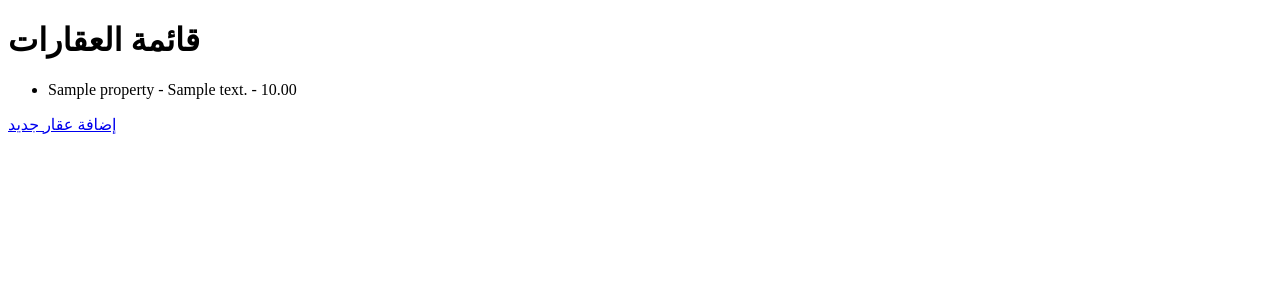
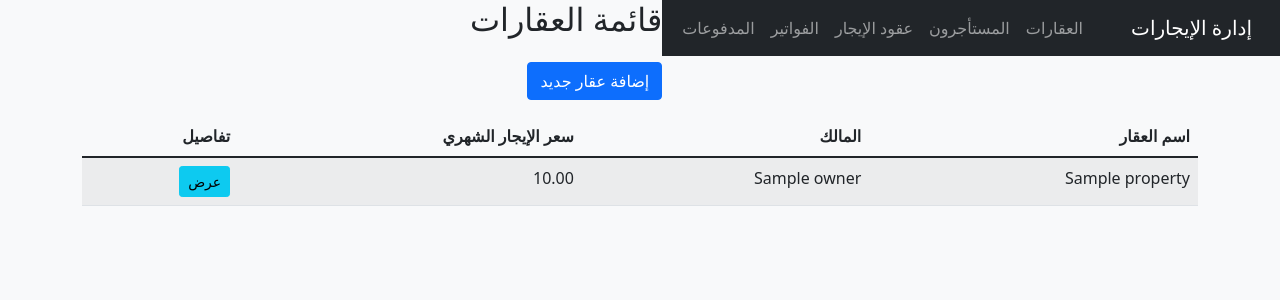
Before and after one commit to Rashidalabri0803/rentmanagement, a Django app: page /properties/ in a window 1280 px wide. Shown: the top 300 px of the page. Run offline with Django 5.2, Linux system fonts and the light colour scheme; tables that the repository leaves empty hold one stand-in row (values such as "Sample post").

Commit message:
property_list

```diff
--- a/rentals/templates/property_list.html
+++ b/rentals/templates/property_list.html
@@ -1,16 +1,26 @@
-<!DOCTYPE html>
-<html lang="ar">
-  <head>
-    <meta charset="utf-8">
-    <title>قائمة العقارات</title>
-  </head>
-  <body>
-    <h1>قائمة العقارات</h1>
-    <ul>
-      {% for property in properties %}
-      <li>{{ property.name }} - {{ property.address }} - {{ property.price }}</li>
-      {% endfor %}
-    </ul>
-    <a href="{% url 'add_property' %}">إضافة عقار جديد</a>
-  </body>
-</html>
+{% extends "base.html" %}
+{% block title %}قائمة العقارات{% endblock %}
+{% block content %}
+<h2 class="mb-4">قائمة العقارات</h2>
+<a href="{% url 'add_property' %}" class="btn btn-primary mb-3">إضافة عقار جديد</a>
+<table class="table table-striped">
+  <thead>
+    <tr>
+      <th>اسم العقار</th>
+      <th>المالك</th>
+      <th>سعر الإيجار الشهري</th>
+      <th>تفاصيل</th>
+    </tr>
+  </thead>
+  <tbody>
+    {% for property in properties %}
+    <tr>
+      <td>{{ property.name }}</td>
+      <td>{{ property.owner }}</td>
+      <td>{{ property.price }}</td>
+      <td><a href="{% url 'property_detail' property.id %}" class="btn btn-info btn-sm">عرض</a></td>
+    </tr>
+    {% endfor %}
+  </tbody>
+</table>
+{% endblock %}
```
